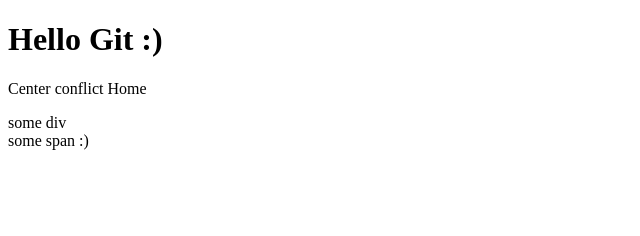
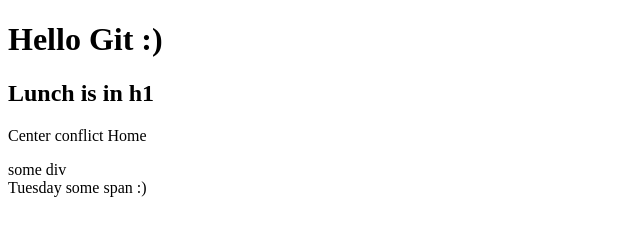
Before and after one commit to AdelinaStefanova/pro1101, a plain HTML site: page index.html in a window 1280 px wide. Shown: the whole page, without its empty margins (0-640 px from the left). Drawn offline with Linux system fonts and the light colour scheme.

Commit message:
Home Lunch time

```diff
--- a/index.html
+++ b/index.html
@@ -10,11 +10,12 @@
 <body>
 
     <h1> Hello Git :) </h1>
+    <h2>Lunch is in h1</h2>
 
     <p> Center conflict Home</p>
 
     <div> some div</div>
-    <span> some span :) </span>
+    <span> Tuesday some span :) </span>
 
 </body>
 
```
